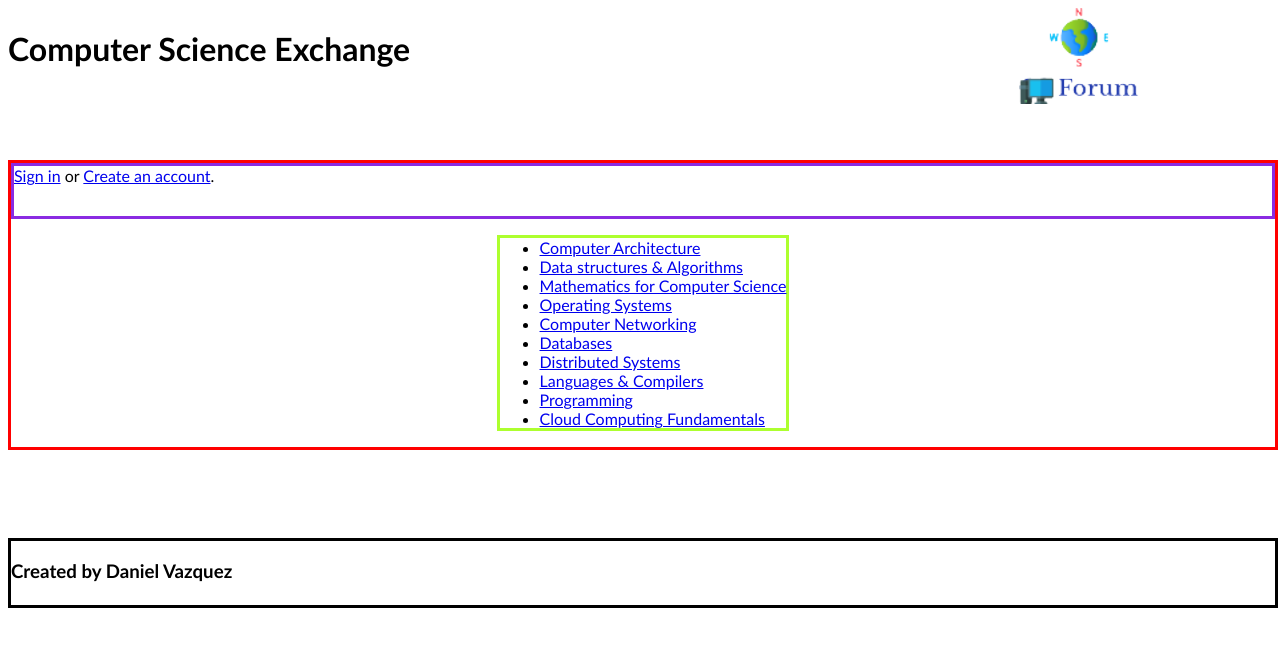
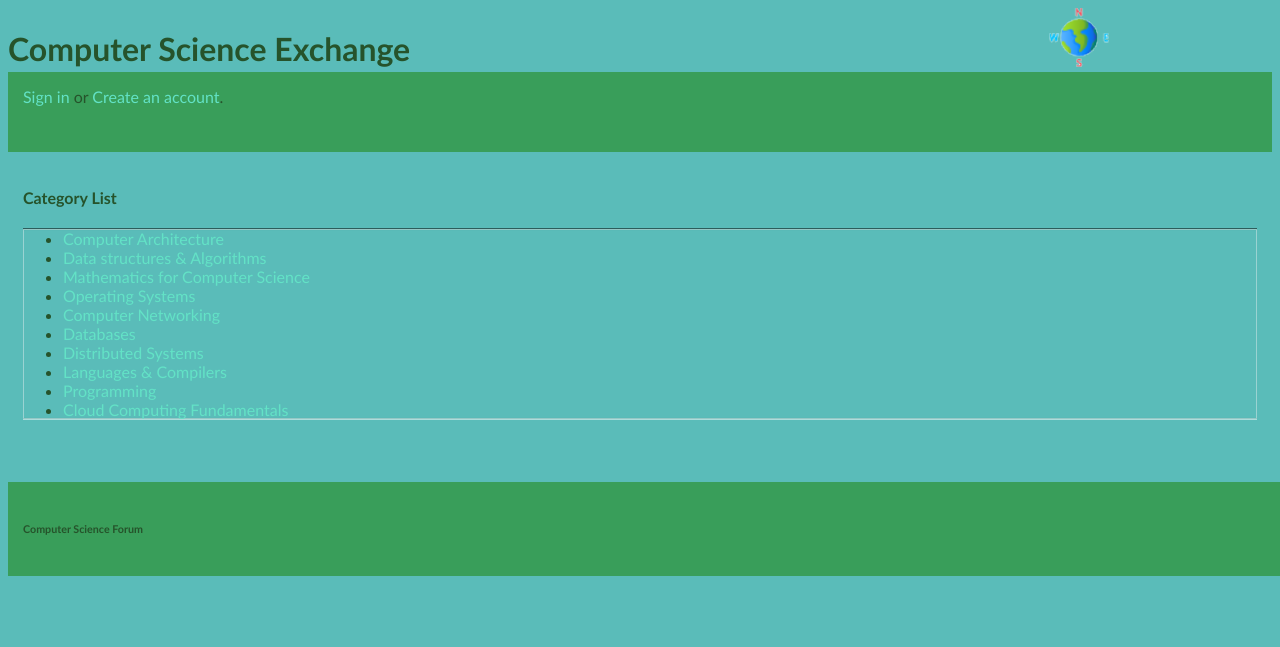
Before and after one commit to dvazquezgg/CSForum, a PHP site: page / in a window 1280 px wide. Shown: the top 647 px of the page. Run offline with PHP 8.4, Linux system fonts and the light colour scheme; data comes from the database, SQL or seed files in the repository.

Commit message:
Database and Other adjustments

```diff
--- a/add_post.php
+++ b/add_post.php
@@ -52,18 +52,18 @@
             // echo $sql;
             if (!$mysqli -> query($sql)) {
                 //something went wrong, display the error
-                echo 'Something went wrong while posting. Please try again later.';
+                echo '<div><h4>Something went wrong while posting. Please try again later.</h4></div>';
                 //echo mysql_error(); //debugging purposes, uncomment when needed
             }
             else {
-                echo 'Successfully posted to the site.';
+                echo '<div><h4>Successfully posted to the site.</h4></div>';
             }
         }
 
     }
 
 } else {
-    echo 'You are already signed in, you can <a href="signout.php">sign out</a> if you want.';
+    echo '<div><h4>You are already signed in, you can <a href="signout.php">sign out</a> if you want.</h4></div>';
 }
 
 
--- a/css/style.css
+++ b/css/style.css
@@ -2,14 +2,27 @@
 body {
     font-family: "Gill Sans MT";
     font-size: medium;
+    color:#26532B;
+    background: #5ABCB9;
+}
+a {
+    text-decoration: none;
+    color: #63E2C6;
 }
 
+a:visited {
+    text-decoration: none;
+    color: #6EF9F5;
+}
+
+a:hover{
+    text-decoration: none;
+    color: #6EF9F5;
+}
 .container{
     display:flex;
     flex-direction: column;
     justify-content: space-between;
-    height: 600px; /*check*/
-    border-color: gold;
 }
 .header{
     width: 100%;
@@ -22,14 +35,12 @@
     width: 100%;
     justify-content: center;
     align-items: center;
-    border: solid;
-    border-color: red;
 }
 .footer {
     width: 100%;
     height: 64px; /* set the height for the footer */
-    border: solid;
-    border-color: black;
+    background: #399E5A;
+    padding: 15px;
 }
 
 #sitetitle{
@@ -45,47 +56,61 @@
 .userbar{
     height: 50px;
     width: 100%;
-    border: solid;
-    border-color: blueviolet;
+    background: #399E5A;
+    padding: 15px;
 }
 
+#content{
+    width: 100%;
+    display: block;
+    float: left;
+    min-height: 300px;
+    padding: 15px;
+}
 .content {
     width: 100%;
-    border: solid;
-    border-color: cyan;
     display: block;
     float: left;
+    min-height: 300px;
+    padding: 15px;
 }
 
 .category_list {
-    border: solid;
-    border-color: greenyellow;
+    border: none; /* remove default border */
+    box-shadow:
+            inset 0 0 0 1px rgba(255, 255, 255, 0.4), /* top highlight */
+            inset 0 1px 1px rgba(0, 0, 0, 0.15), /* top inner shadow */
+            inset 0 -1px 1px rgba(0, 0, 0, 0.15), /* bottom inner shadow */
+            0 1px 0 rgba(255, 255, 255, 0.5), /* top outer highlight */
+            0 -1px 0 rgba(0, 0, 0, 0.5); /* bottom outer shadow */
 }
 
 .entryForm {
-    border: solid;
-    border-color: sandybrown;
+
 }
 
 .panel {
-    border: solid;
-    border-color: blue;
+
 }
 /* MESSAGE FORMATTING */
 .messages{
-    border: solid;
-    border-color: deeppink;
     display: block;
     float: left;
     width: 100%
 
 }
 .message {
-    border: solid;
-    border-color: coral;
+    border: none; /* remove default border */
+    box-shadow:
+            inset 0 0 0 1px rgba(255, 255, 255, 0.4), /* top highlight */
+            inset 0 1px 1px rgba(0, 0, 0, 0.15), /* top inner shadow */
+            inset 0 -1px 1px rgba(0, 0, 0, 0.15), /* bottom inner shadow */
+            0 1px 0 rgba(255, 255, 255, 0.5), /* top outer highlight */
+            0 -1px 0 rgba(0, 0, 0, 0.5); /* bottom outer shadow */
     display: block;
     float: left;
     width: 100%;
+    margin: 5px;
 }
 
 .msg_head {
@@ -109,9 +134,17 @@
     float:left;
 }
 .msg_body {
+    border: none; /* remove default border */
+    box-shadow:
+            inset 0 0 0 1px rgba(255, 255, 255, 0.4), /* top highlight */
+            inset 0 1px 1px rgba(0, 0, 0, 0.15), /* top inner shadow */
+            inset 0 -1px 1px rgba(0, 0, 0, 0.15), /* bottom inner shadow */
+            0 1px 0 rgba(255, 255, 255, 0.5), /* top outer highlight */
+            0 -1px 0 rgba(0, 0, 0, 0.5); /* bottom outer shadow */
+    background: #f2f2f2;
     margin: 10px;
     float: left;
-    width: 100%;
+    width: 85%;
 }
 
 .msg_links{
--- a/footer.php
+++ b/footer.php
@@ -1,7 +1,7 @@
 </div><!-- content -->
 </div><!-- wrapper -->
 <div id="footer" class="footer">
-    <h3>Created by Daniel Vazquez</h3>
+    <h6>Computer Science Forum</h6>
 </div>
 </div><!-- container -->
 </body>
--- a/index.php
+++ b/index.php
@@ -14,17 +14,18 @@
 $result = $mysqli->query($sql);
 
 if (!$result) {
-    echo 'The categories could not be displayed, please try again later.';
+    echo '<div><h4>The categories could not be displayed, please try again later.</h4></div>';
 } else {
     if ($result->num_rows == 0) {
-        echo 'No categories defined yet.';
+        echo '<div><h4>No categories defined yet.</h4></div>';
     } else {
+        echo '<div><h4>Category List</h4>';
         echo '<ul class="category_list">';
         while($row = $result -> fetch_assoc())
         {
             echo '<li><a href="topics.php?id='. $row['id'] . '" class="cat_item">'. $row['name'] .'</a></li>';
         }
-        echo '</ul>';
+        echo '</ul></div>';
     }
 }
 
--- a/replies.php
+++ b/replies.php
@@ -42,8 +42,8 @@
                 <div class="message">
                     <div class="msg_head">
                         <div class="msg_title"><?php echo $row['title'] ?></div>
-                        <div class="msg_author"><?php echo $row['username'] ?></div>
-                        <div class="msg_date"><?php echo $row['create_date'] ?></div>
+                        <div class="msg_author"><label>Author:</label><?php echo $row['username'] ?></div>
+                        <div class="msg_date"><label>Date:</label><?php echo $row['create_date'] ?></div>
                     </div>
                     <div class="msg_body">
                         <?php echo $row['body'] ?>
--- a/reply.php
+++ b/reply.php
@@ -56,7 +56,7 @@
     }
 
 } else {
-    echo 'You must signed-in to post, please enter the site here <a href="login.php">sign in</a>.';
+    echo '<div><h4>You must signed-in to post, please enter the site here <a href="login.php">sign in</a>.</h4></div>';
 }
 
 ?>
--- a/topics.php
+++ b/topics.php
@@ -37,9 +37,9 @@
             ?>
             <div class="message">
                 <div class="msg_head">
-                    <div class="msg_title"><?php echo $row['title'] ?></div>
-                    <div class="msg_author"><?php echo $row['username'] ?></div>
-                    <div class="msg_date"><?php echo $row['create_date'] ?></div>
+                    <div class="msg_title"> <?php echo $row['title'] ?></div>
+                    <div class="msg_author"><label>Author:</label> <?php echo $row['username'] ?></div>
+                    <div class="msg_date"><label>Date:</label> <?php echo $row['create_date'] ?></div>
                 </div>
                 <div class="msg_body">
                     <?php echo $row['body'] ?>
```
